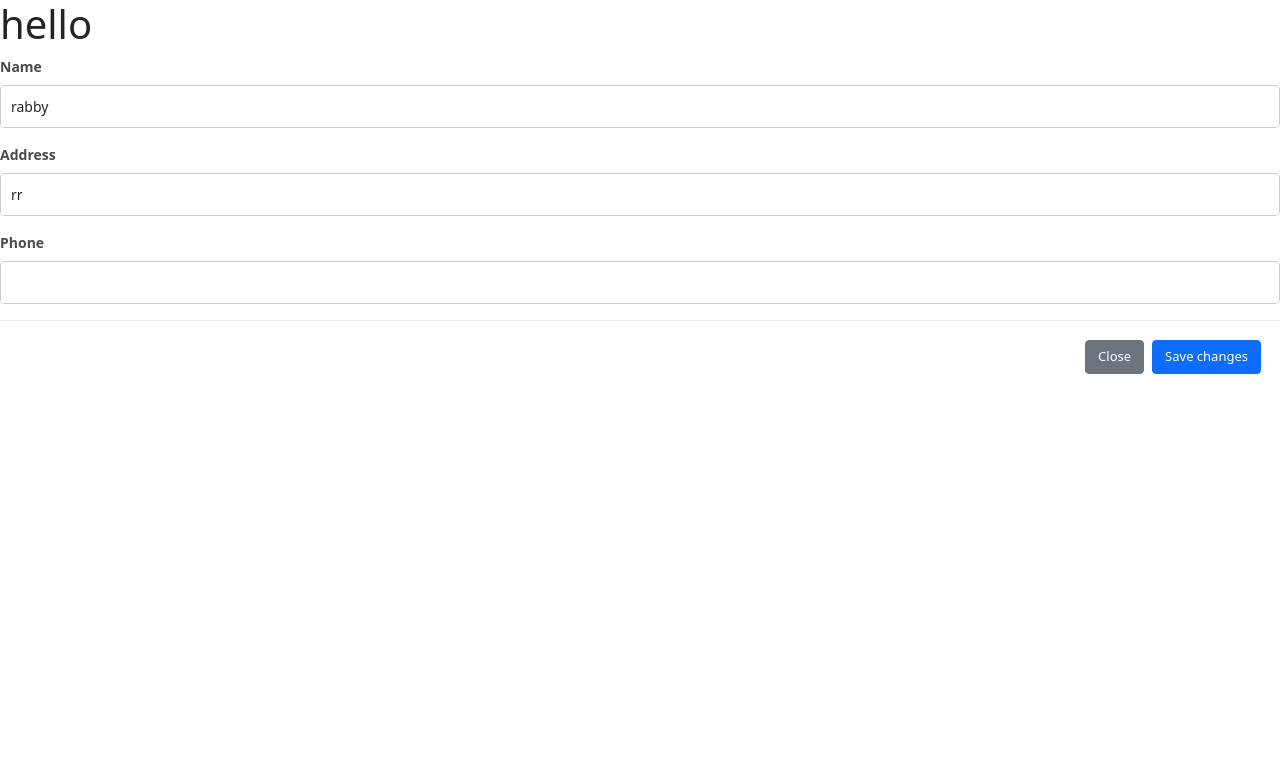
After one commit to Fuad-Hassan04/Control_Shop, a Django app: page /edit-customer/1/ in a window 1280 px wide. The commit adds this page. Shown: the top 783 px of the page. Run offline with Django 5.2, Linux system fonts and the light colour scheme; data comes from the database, SQL or seed files in the repository; parts of the project's set-up code (start-up, migrations or seed data) failed here and were passed over; some libraries are stand-ins or nearby versions.

Commit message:
first commit

```diff
--- /dev/null
+++ b/admin_panel/templates/admin_panel/update_customar.html
@@ -0,0 +1,82 @@
+<h1>hello</h1><!DOCTYPE html>
+<html lang="en">
+<head>
+    <meta charset="UTF-8">
+    <meta name="viewport" content="width=device-width, initial-scale=1.0">
+    <title>Edit Customer Modal</title>
+    <!-- Bootstrap CSS -->
+    <link href="https://stackpath.bootstrapcdn.com/bootstrap/5.1.3/css/bootstrap.min.css" rel="stylesheet">
+    <style>
+        /* Custom Styles */
+        .modal-content {
+            border-radius: 10px;
+        }
+        .modal-header {
+            border-bottom: 1px solid #e9ecef;
+        }
+        .modal-body {
+            padding: 20px;
+        }
+        .modal-footer {
+            border-top: 1px solid #e9ecef;
+            padding: 15px;
+        }
+        .form-control {
+            border-radius: 5px;
+            border: 1px solid #ccc;
+            padding: 10px;
+            font-size: 14px;
+        }
+        .form-label {
+            font-size: 14px;
+            color: #4a4a4a;
+        }
+        .btn-custom {
+            font-size: 13px;
+            padding: 6px 12px;
+        }
+    </style>
+</head>
+<body>
+    <!-- Your form with HTMX and Modal -->
+    <form method="POST" hx-post="{% url 'update_customer' customer.id %}" hx-target="#editModalContent" hx-swap="outerHTML">
+        {% csrf_token %}
+        <div class="mb-3">
+            <label for="id_name" class="form-label fw-bold">Name</label>
+            <input type="text" class="form-control" id="id_name" name="name" value="{{ form.name.value }}">
+        </div>
+        <div class="mb-3">
+            <label for="id_address" class="form-label fw-bold">Address</label>
+            <input type="text" class="form-control" id="id_address" name="address" value="{{ form.address.value }}">
+        </div>
+        <div class="mb-3">
+            <label for="id_phone" class="form-label fw-bold">Phone</label>
+            <input type="text" class="form-control" id="id_phone" name="phone" value="{{ form.phone.value }}">
+        </div>
+        <div class="modal-footer">
+            <button type="button" class="btn btn-secondary btn-custom" data-bs-dismiss="modal">Close</button>
+            <button type="submit" class="btn btn-primary btn-custom">Save changes</button>
+        </div>
+    </form>
+
+    <!-- Modal HTML -->
+    <div class="modal fade" id="editModal" tabindex="-1" aria-labelledby="editModalLabel" aria-hidden="true">
+        <div class="modal-dialog">
+            <div class="modal-content">
+                <div class="modal-header">
+                    <h5 class="modal-title" id="editModalLabel">Edit Customer</h5>
+                    <button type="button" class="btn-close" data-bs-dismiss="modal" aria-label="Close"></button>
+                </div>
+                <div class="modal-body" id="editModalContent">
+                    <!-- Form content will be loaded here via HTMX -->
+                </div>
+            </div>
+        </div>
+    </div>
+
+    <!-- Bootstrap JS and dependencies -->
+    <script src="https://stackpath.bootstrapcdn.com/bootstrap/5.1.3/js/bootstrap.bundle.min.js"></script>
+    <!-- HTMX JS -->
+    <script src="https://unpkg.com/htmx.org"></script>
+</body>
+</html>
--- a/admin_panel/urls.py
+++ b/admin_panel/urls.py
@@ -11,7 +11,7 @@ path('signout/', sign_out, name='sign_out'),
 path('user_profile/', user_profile, name='user_profile'),
 path('customar_list/', customar_list, name='customar_list'),
 path('total_cost/', total_costs, name='total_cost'),
-path('customar-detail/', customar_detail_by_modal, name='customar_detail'),
-
+path('edit-customer/<int:id>/', edit_customer, name='edit_customer'),
+path('update-customer/<int:id>/', update_customer, name='update_customer'),
 
 ]
--- a/admin_panel/views.py
+++ b/admin_panel/views.py
@@ -3,10 +3,12 @@ from .models import *
 from django.contrib.auth import authenticate , logout , login
 from .forms import CustomarForm
 customar
-
+from django.http import HttpResponse
 # customar create views
 
 def add_customar(request):
+
+
     customer_type_choices = customar.CUSTOMER_TYPE_CHOICES
 
     if request.method == 'POST':
@@ -25,6 +27,28 @@ def add_customar(request):
     }
 
     return render(request, 'admin_panel/add_customar.html', context)
+
+
+# HTMX GET request to load customer data in modal
+def edit_customer(request, id):
+    customer = get_object_or_404(customar, id=id)
+    form = CustomarForm(instance=customer)
+
+    return render(request, 'admin_panel/update_customar.html', {'form': form, 'customer': customer})
+
+     # POST request to update customer data
+def update_customer(request, id):
+    customer = get_object_or_404(customar, id=id)
+
+    if request.method == 'POST':
+        form = CustomarForm(request.POST, instance=customer)
+        if form.is_valid():
+            form.save()
+            return HttpResponse('Customer updated successfully')
+
+
+
+    return render(request, 'admin_panel/update_customar.html', {'form': form, 'customer': customer})
 
 
 # add now or
```
Also changed, not shown: admin_panel/templates/admin_panel/customar_list.html (+38 -26 lines).
